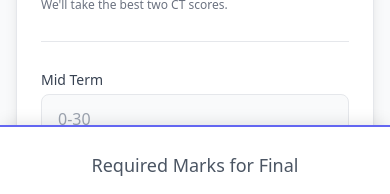
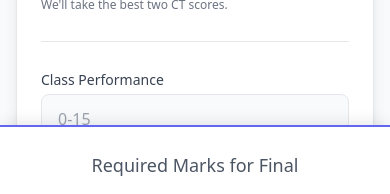
Before and after one commit to NiloyTheSpd/MIST-Grade-Calculator, a React (Vite) app: page / in a window 390 px wide. Shown: the part 432-626 px from the top of the page. Built offline with nearby package versions, Linux system fonts and the light colour scheme; the HTML template or start-up script is replaced by a standard one.

Commit message:
updated look

```diff
--- a/src/App.jsx
+++ b/src/App.jsx
@@ -245,7 +245,7 @@
           </div>
         </header>
 
-        <div className="grid grid-cols-1 md:grid-cols-2 md:gap-8 lg:gap-12 pb-40 md:pb-0">
+        <div className="grid grid-cols-1 md:grid-cols-2 md:gap-8 lg:gap-12 pb-72 md:pb-0">
 
           <div className="bg-white dark:bg-gray-800 p-6 rounded-2xl shadow-lg border border-gray-200 dark:border-gray-700">
             <div className="grid grid-cols-1 sm:grid-cols-2 gap-x-6 gap-y-5">
@@ -255,10 +255,10 @@
                     <NumberInput name="ct3" label="Class Test 3" value={inputs.ct3} onChange={handleInputChange} min={0} max={20} error={errors.ct3} helperText="We'll take the best two CT scores."/>
                 </div>
                 <hr className="sm:col-span-2 my-2 border-gray-200 dark:border-gray-600"/>
-                <NumberInput name="mid" label="Mid Term" value={inputs.mid} onChange={handleInputChange} min={0} max={courseConfig.midTermMax} error={errors.mid}/>
+                <NumberInput name="performance" label="Class Performance" value={inputs.performance} onChange={handleInputChange} min={0} max={courseConfig.performanceMax} error={errors.performance}/>
                 <NumberInput name="attendance" label="Attendance" value={inputs.attendance} onChange={handleInputChange} min={0} max={courseConfig.attendanceMax} error={errors.attendance}/>
                 <div className="sm:col-span-2">
-                    <NumberInput name="performance" label="Class Performance" value={inputs.performance} onChange={handleInputChange} min={0} max={courseConfig.performanceMax} error={errors.performance}/>
+                    <NumberInput name="mid" label="Mid Term" value={inputs.mid} onChange={handleInputChange} min={0} max={courseConfig.midTermMax} error={errors.mid}/>
                 </div>
             </div>
              <button onClick={handleReset} className="mt-6 w-full py-2 px-4 border border-transparent rounded-md shadow-sm text-sm font-medium text-white bg-gray-600 hover:bg-gray-700 focus:outline-none focus:ring-2 focus:ring-offset-2 focus:ring-gray-500 dark:bg-gray-500 dark:hover:bg-gray-600 dark:focus:ring-offset-gray-800">
```
